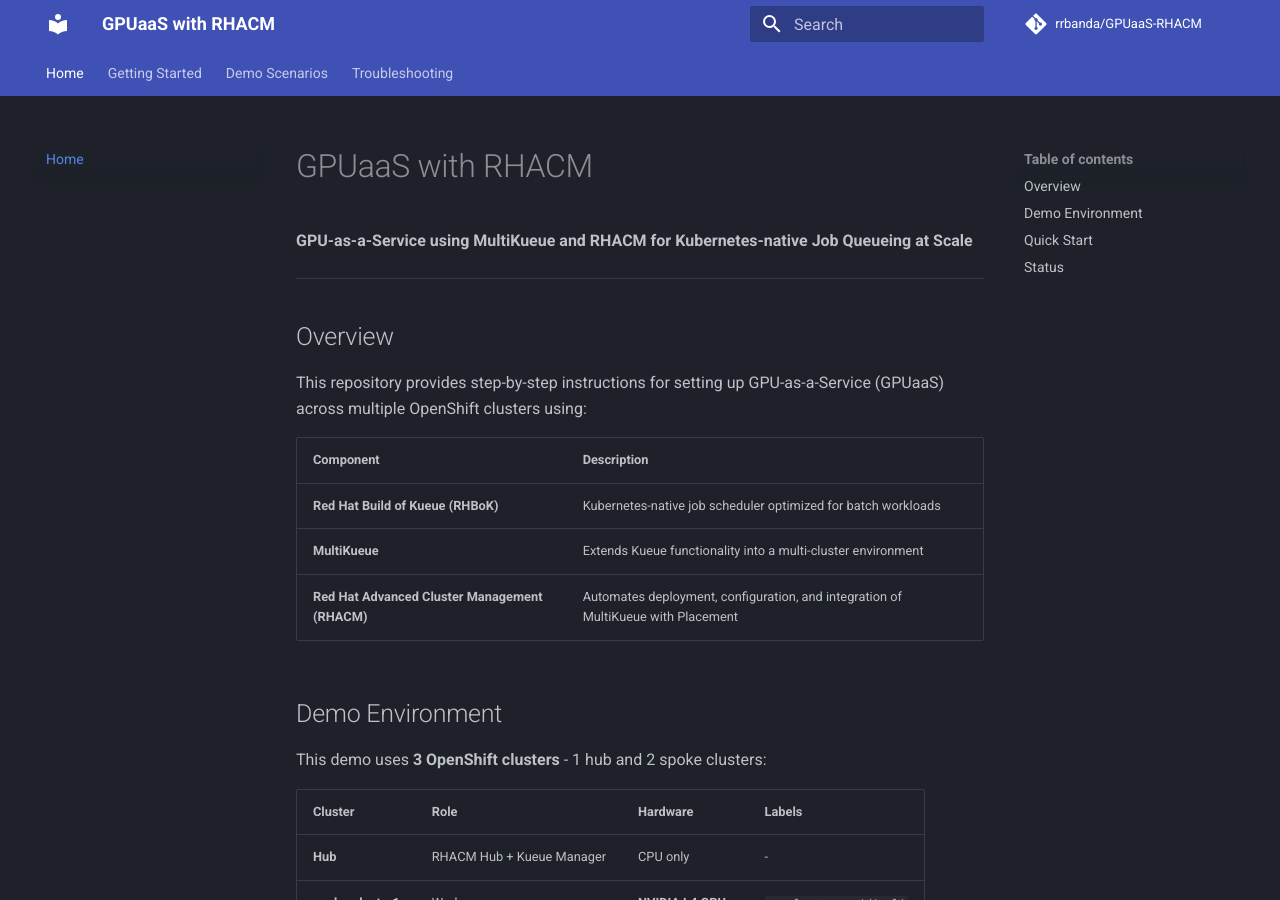
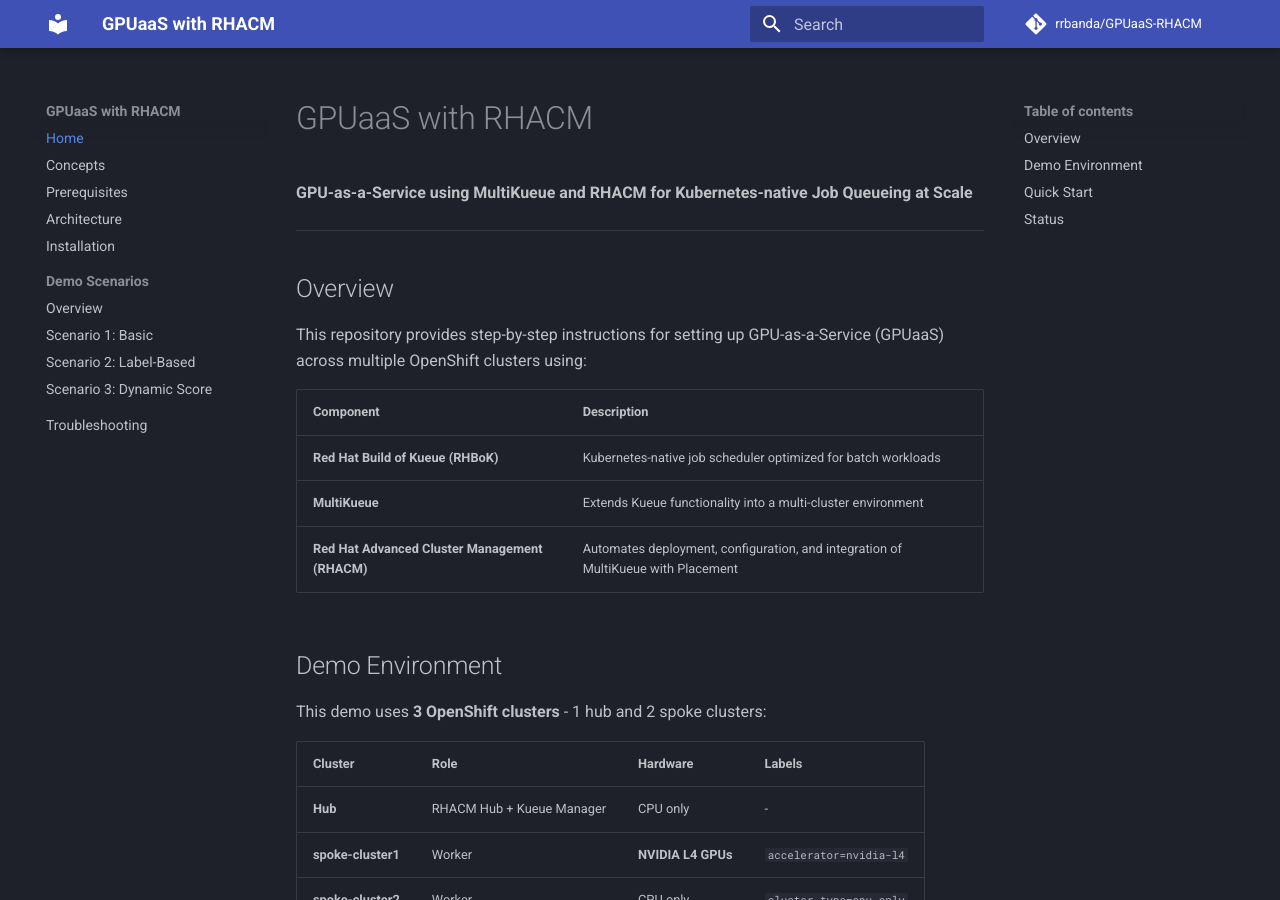
Before and after one commit to rrbanda/GPUaaS-RHACM, an MkDocs documentation site: the page built from docs/index.md, in a window 1280 px wide and 900 px high. Built offline with MkDocs 1.6.1 and Material for MkDocs 9.7.7, drawn with Linux system fonts in a browser that asks for light colours; comment, search, counter and statistics services are not loaded.

Commit message:
Reorganize nav: flat structure with logical flow

```diff
--- a/mkdocs.yml
+++ b/mkdocs.yml
@@ -14,8 +14,8 @@
       accent: cyan
   features:
     - navigation.instant
-    - navigation.tabs
     - navigation.sections
+    - navigation.expand
     - navigation.top
     - search.suggest
     - content.code.copy
@@ -33,14 +33,13 @@
 
 nav:
   - Home: index.md
-  - Getting Started:
-    - Concepts: concepts.md
-    - Prerequisites: 00-prerequisites.md
-    - Architecture: 01-architecture.md
-    - Installation: 02-installation.md
+  - Concepts: concepts.md
+  - Prerequisites: 00-prerequisites.md
+  - Architecture: 01-architecture.md
+  - Installation: 02-installation.md
   - Demo Scenarios:
     - Overview: scenarios/index.md
-    - Basic MultiKueue: scenarios/scenario1-basic/README.md
-    - Label-Based: scenarios/scenario2-label-based/README.md
-    - Dynamic Score: scenarios/scenario3-dynamic-score/README.md
+    - "Scenario 1: Basic": scenarios/scenario1-basic/README.md
+    - "Scenario 2: Label-Based": scenarios/scenario2-label-based/README.md
+    - "Scenario 3: Dynamic Score": scenarios/scenario3-dynamic-score/README.md
   - Troubleshooting: 99-troubleshooting.md
```
